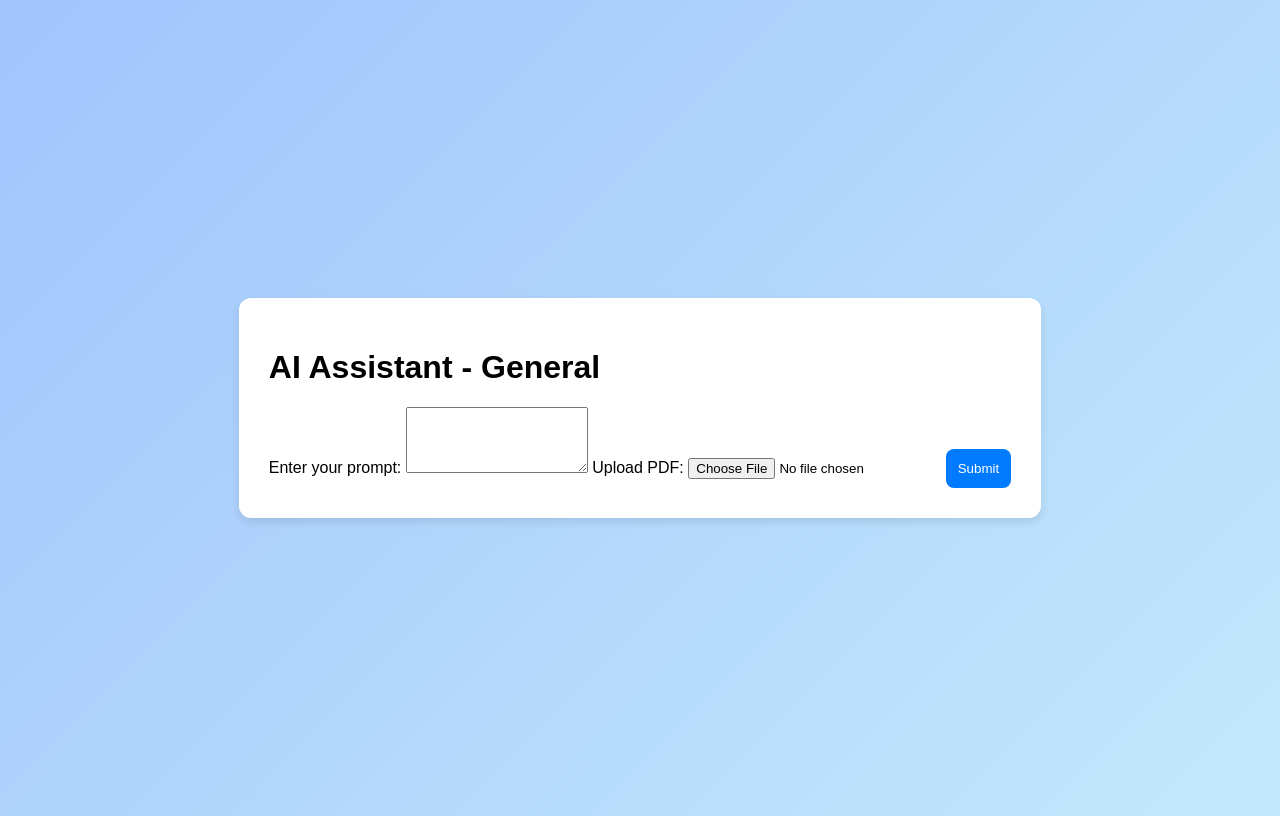
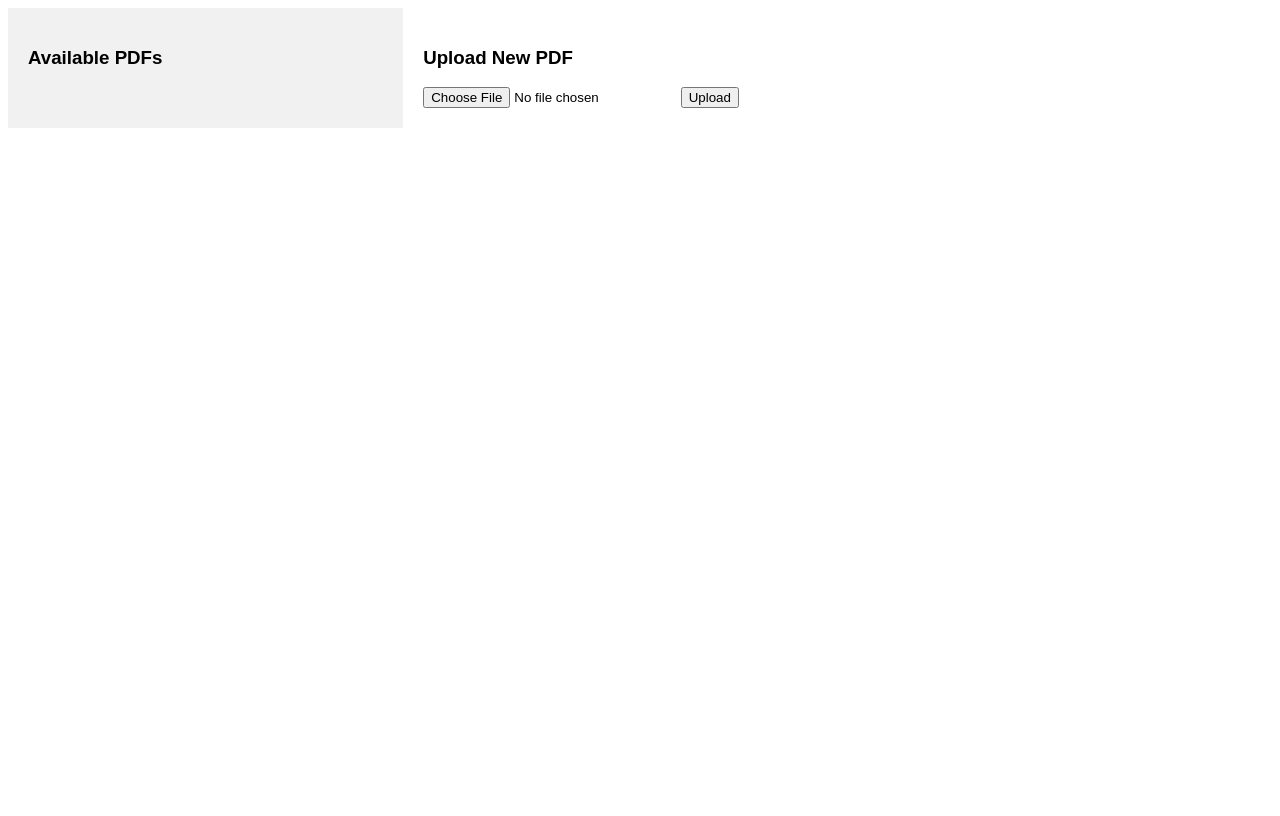
Before and after one commit to DheepikaSoundararajan/new-smart-classroom, a Flask app: page /ai_assistant in a window 1280 px wide. After the commit the page ends 128 px from the top, so only its background shows below. Run offline with Flask 3, Linux system fonts and the light colour scheme; some libraries are stand-ins or nearby versions.

Commit message:
Update ai_assistant.html
correct code without prompt

```diff
--- a/templates/ai_assistant.html
+++ b/templates/ai_assistant.html
@@ -2,75 +2,26 @@
 <html lang="en">
 <head>
     <meta charset="UTF-8">
-    <meta name="viewport" content="width=device-width, initial-scale=1.0">
-    <title>AI Assistant - {{ department }}</title>
+    <title>Smart Classroom - {{ department }}</title>
     <style>
-        body {
-            font-family: Arial, sans-serif;
-            background: linear-gradient(135deg, #a1c4fd, #c2e9fb);
-            display: flex;
-            justify-content: center;
-            align-items: center;
-            height: 100vh;
-            flex-direction: column;
-        }
-        .container {
-            background: white;
-            padding: 30px;
-            border-radius: 12px;
-            box-shadow: 0px 4px 10px rgba(0, 0, 0, 0.1);
-        }
-        button {
-            background-color: #007bff;
-            color: white;
-            padding: 12px;
-            border: none;
-            border-radius: 8px;
-            cursor: pointer;
-            margin-top: 10px;
-        }
-        button:hover {
-            background-color: #0056b3;
-        }
+        body { display: flex; font-family: Arial, sans-serif; }
+        .sidebar { width: 30%; overflow-y: auto; padding: 20px; background-color: #f1f1f1; }
+        .content { width: 70%; padding: 20px; }
     </style>
 </head>
 <body>
-
-    <div class="container">
-        <h1>AI Assistant - {{ department }}</h1>
-        <form method="POST" enctype="multipart/form-data">
-            <label for="prompt">Enter your prompt:</label>
-            <textarea id="prompt" name="prompt" rows="4" required></textarea>
-
-            <label for="pdf_file">Upload PDF:</label>
-            <input type="file" id="pdf_file" name="pdf_file" accept=".pdf" required>
-
-            <button type="submit">Submit</button>
-        </form>
-
-        {% if show_content %}
-        <h2>AI Response:</h2>
-        <div id="response">{{ response | safe }}</div>
-
-        <button onclick="speakText()">🔊 Play</button>
-        <button onclick="pauseSpeech()">⏸ Pause</button>
-        <button onclick="stopSpeech()">⏹ Stop</button>
-        {% endif %}
+    <div class="sidebar">
+        <h3>Available PDFs</h3>
+        <ul>
+            {% for file in pdf_files %}
+                <li onclick="selectPDF('{{ file }}')">{{ file }}</li>
+            {% endfor %}
+        </ul>
     </div>
-
-    <script>
-        let speech = new SpeechSynthesisUtterance();
-        function speakText() {
-            speech.text = document.getElementById('response').innerText;
-            window.speechSynthesis.speak(speech);
-        }
-        function pauseSpeech() {
-            window.speechSynthesis.pause();
-        }
-        function stopSpeech() {
-            window.speechSynthesis.cancel();
-        }
-    </script>
-
+    <div class="content">
+        <h3>Upload New PDF</h3>
+        <input type="file" id="pdfUpload">
+        <button onclick="uploadPDF()">Upload</button>
+    </div>
 </body>
 </html>
```
